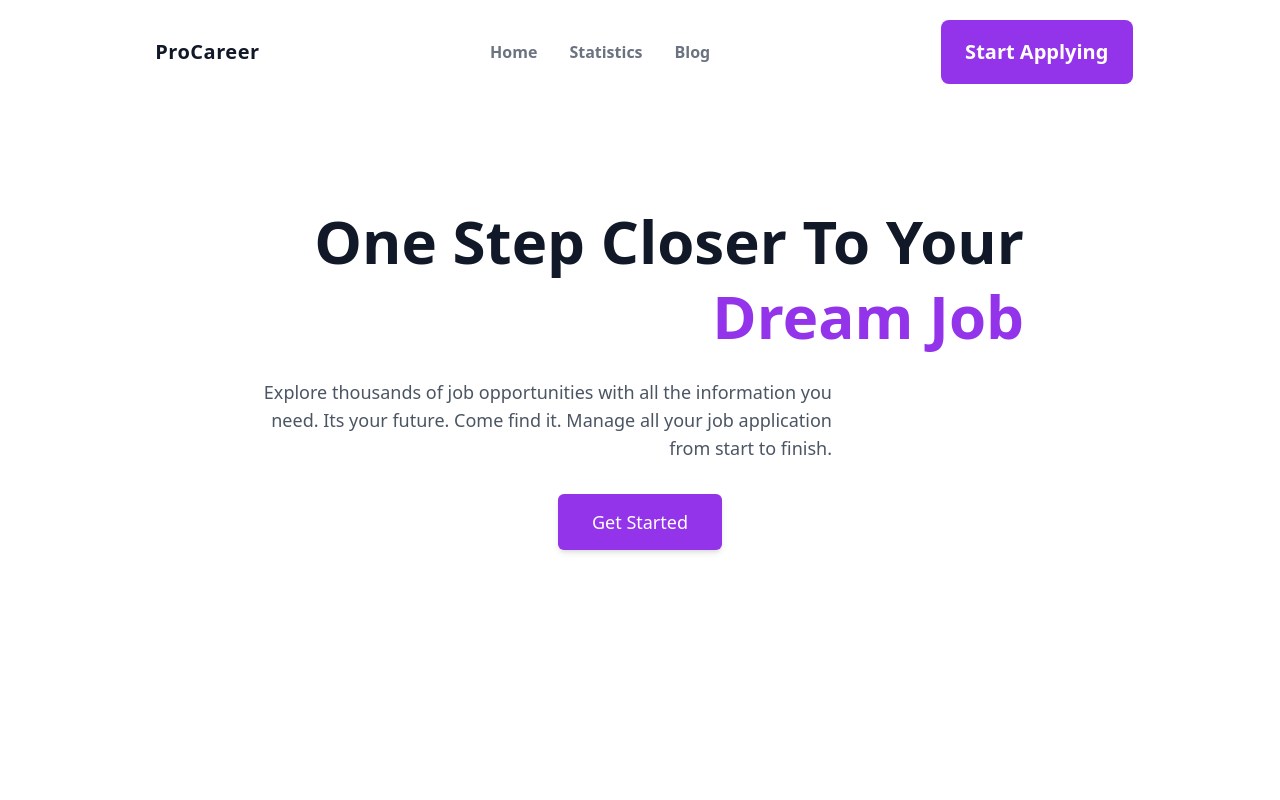
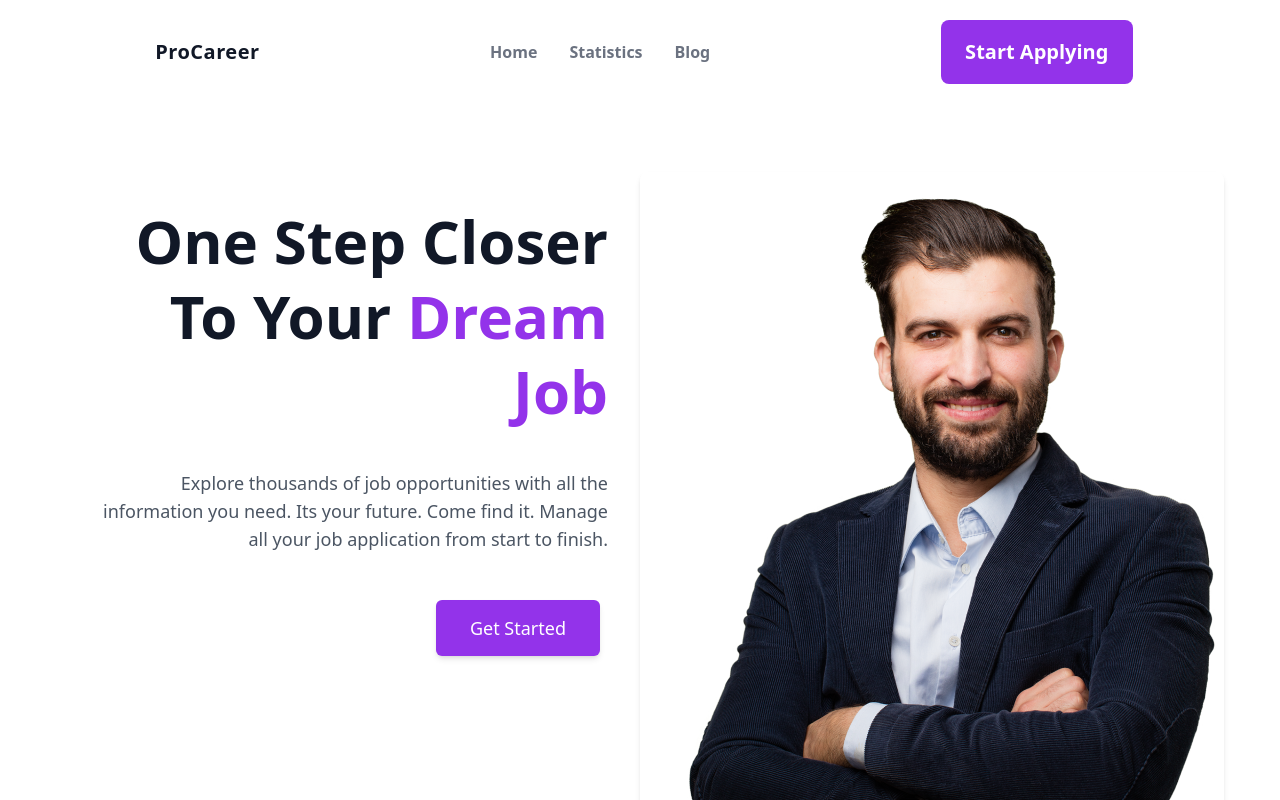
Before and after one commit to SadmanJawad/Assignment-9-Career-Hub, a React (Vite) app: page / in a window 1280 px wide. Shown: the top 800 px of the page. Built offline with nearby package versions, Linux system fonts and the light colour scheme.

Commit message:
home page responsive partially

```diff
--- a/src/components/Home.jsx
+++ b/src/components/Home.jsx
@@ -13,7 +13,7 @@ const Home = () => {
 
   return (
     <section>
-      <div className="grid px-4 py-5 mx-auto sm:max-w-xl md:max-w-full lg:max-w-screen-xl md:px-24 lg:px-8">
+      <div className="grid md:grid-cols-2 grid-cols-1 px-4 py-5 mx-auto sm:max-w-xl md:max-w-full lg:max-w-screen-xl md:px-24 lg:px-12">
         <div className="my-container grid grid-cols-1 text-right pb-24 lg:pb-56 text-gray-900">
           <h1 className="text-2xl font-bold w-full lg:leading-tight sm:text-4xl lg:text-6xl lg:max-w-3xl title-text">
             One Step Closer To Your{" "}
@@ -24,7 +24,7 @@ const Home = () => {
             need. Its your future. Come find it. Manage all your job application
             from start to finish.
           </p>
-          <div className="flex flex-wrap justify-center">
+          <div className="flex flex-wrap justify-center ml-auto">
             <Link to="/login">
               <button type="button" className="btn-primary">
                 Get Started
@@ -35,7 +35,7 @@ const Home = () => {
         <img
           src={hardy}
           alt=""
-          className="mb-12 mt-12 rounded-lg shadow-md md:w-96"
+          className="mb-12 mt-12 rounded-lg shadow-md md:w-fit"
         />
       </div>
 
```
